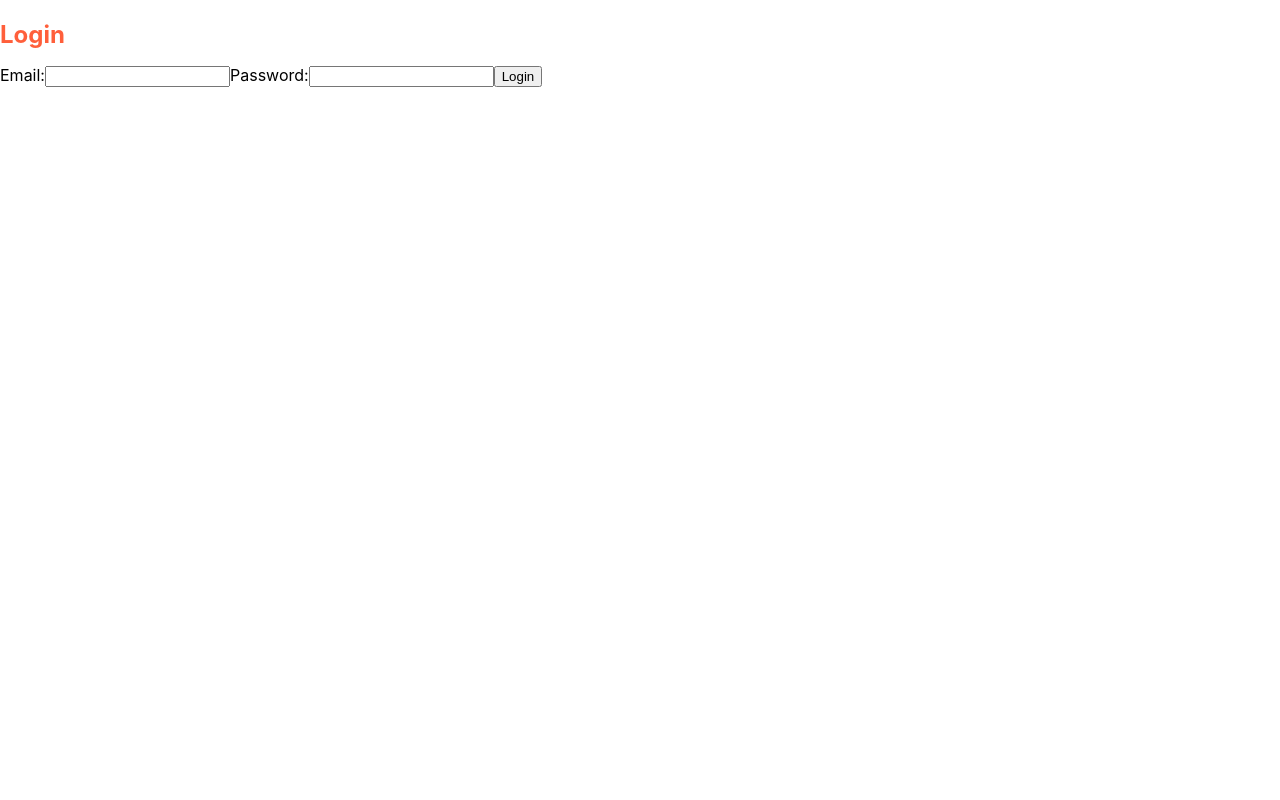
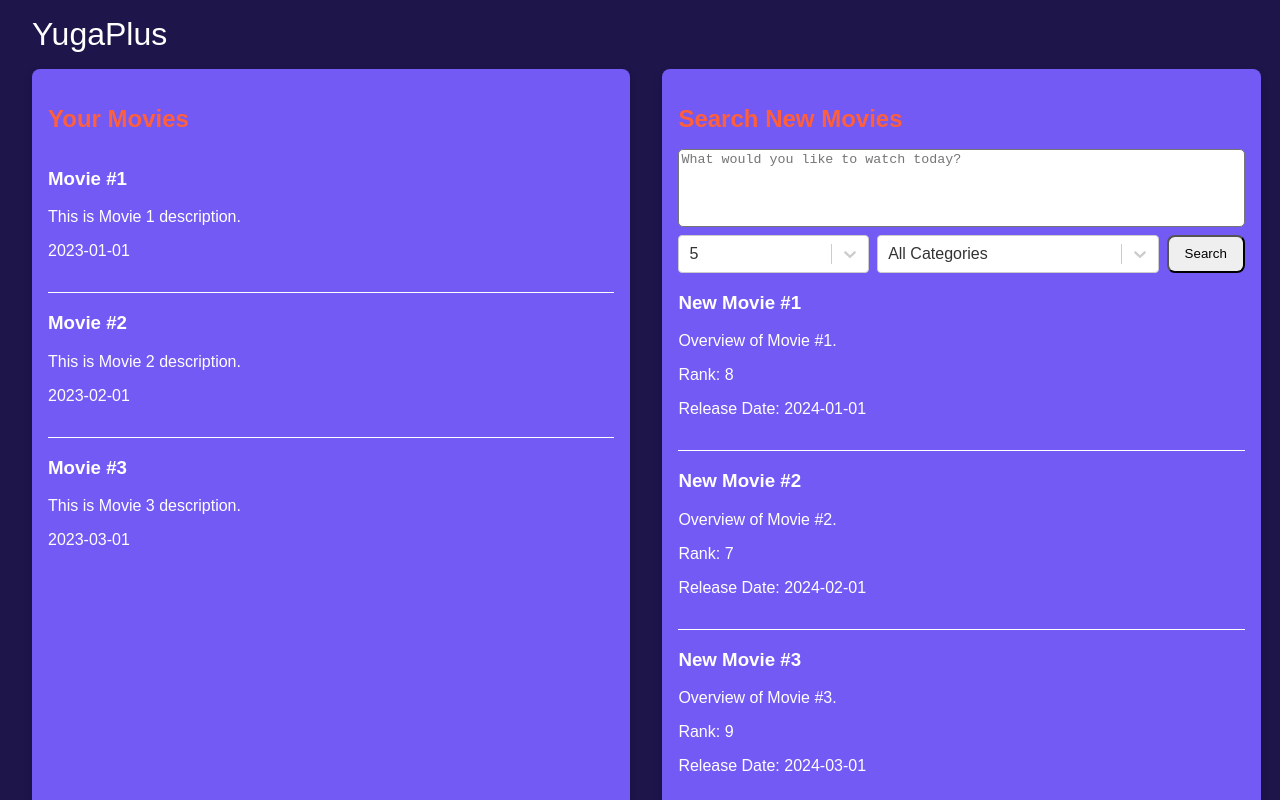
Before and after one commit to YugabyteDB-Samples/YugaPlus, a React (Create React App) app in the folder frontend/: page / in a window 1280 px wide. Before the commit this address led to /login. Built offline with nearby package versions, Linux system fonts and the light colour scheme; sample sign-in values are in the browser's storage.

Commit message:
implemented the routing logic

```diff
--- a/frontend/src/App.js
+++ b/frontend/src/App.js
@@ -5,26 +5,23 @@ import LoginPage from './login';
 
 export default function App() {
     const [isAuthenticated, setIsAuthenticated] = useState(
-        () => JSON.parse(localStorage.getItem('auth'))
-            ||
-            false);
+        () => JSON.parse(sessionStorage.getItem('auth')) || false);
+
+    const navigate = useNavigate();
 
     useEffect(() => {
-        localStorage.setItem('auth', isAuthenticated);
-        console.log('useEffect: ' + isAuthenticated);
+        sessionStorage.setItem('auth', isAuthenticated);
     }, [isAuthenticated]);
 
     const setAuth = (auth) => {
-        console.log('setAuth: ' + auth);
         setIsAuthenticated(auth);
+        navigate('/');
     };
 
     return (
-        <Router>
-            <Routes>
-                <Route path="/" element={isAuthenticated ? <UserHome /> : <Navigate to="/login" replace />} />
-                <Route path="/login" element={<LoginPage setAuth={setAuth} />} />
-            </Routes>
-        </Router>
+        <Routes>
+            <Route path="/" element={isAuthenticated ? <UserHome /> : <Navigate to="/login" replace />} />
+            <Route path="/login" element={isAuthenticated ? <Navigate to="/" replace /> : <LoginPage setAuth={setAuth} />} />
+        </Routes>
     );
 }
--- a/frontend/src/index.js
+++ b/frontend/src/index.js
@@ -2,16 +2,11 @@ import React from 'react';
 import ReactDOM from 'react-dom/client';
 import './index.css';
 import App from './App';
-import reportWebVitals from './reportWebVitals';
+import { BrowserRouter } from 'react-router-dom';
 
 const root = ReactDOM.createRoot(document.getElementById('root'));
 root.render(
-    <React.StrictMode>
+    <BrowserRouter>
         <App />
-    </React.StrictMode>
+    </BrowserRouter>
 );
-
-// If you want to start measuring performance in your app, pass a function
-// to log results (for example: reportWebVitals(console.log))
-// or send to an analytics endpoint. Learn more: https://bit.ly/CRA-vitals
-reportWebVitals();
```
